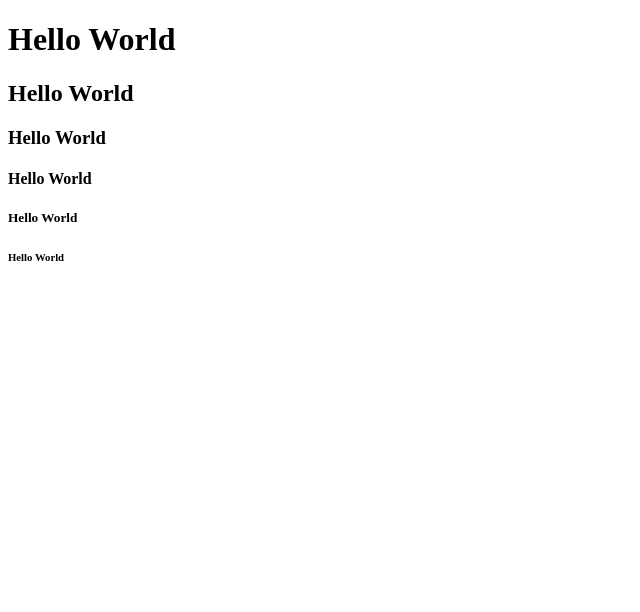
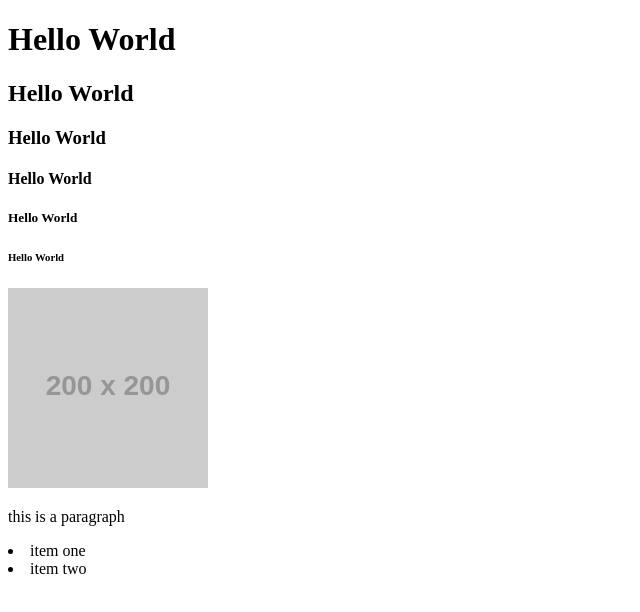
Before and after one commit to caernst13/second-day-repo, a plain HTML site: page index.html in a window 1280 px wide. Shown: the whole page, without its empty margins (0-640 px from the left). Drawn offline with Linux system fonts and the light colour scheme; placeholder pictures from the web are drawn by us.

Commit message:
worked on unsolev in unit 6 and 8 meaning I created a simple student bio with a sample image and some links as well as added used css to make another  website have more colors

```diff
--- a/index.html
+++ b/index.html
@@ -7,6 +7,7 @@
     <title>Practice page</title>
 </head>
 <body>
+    <!-- these are my headers -->
     <header>
         <h1>Hello World</h1>
         <h2>Hello World</h2>
@@ -15,5 +16,14 @@
         <h5>Hello World</h5>
         <h6>Hello World</h6>
     </header>
+    <section>
+        <img src="http://via.placeholder.com/200" alt= "200x200 placeholder" />
+        <p> this is a paragraph</p>
+    </section>
+    <ui>
+        <li>item one</li>
+        <li>item two</li>
+    </ui>
+
 </body>
 </html>
```
